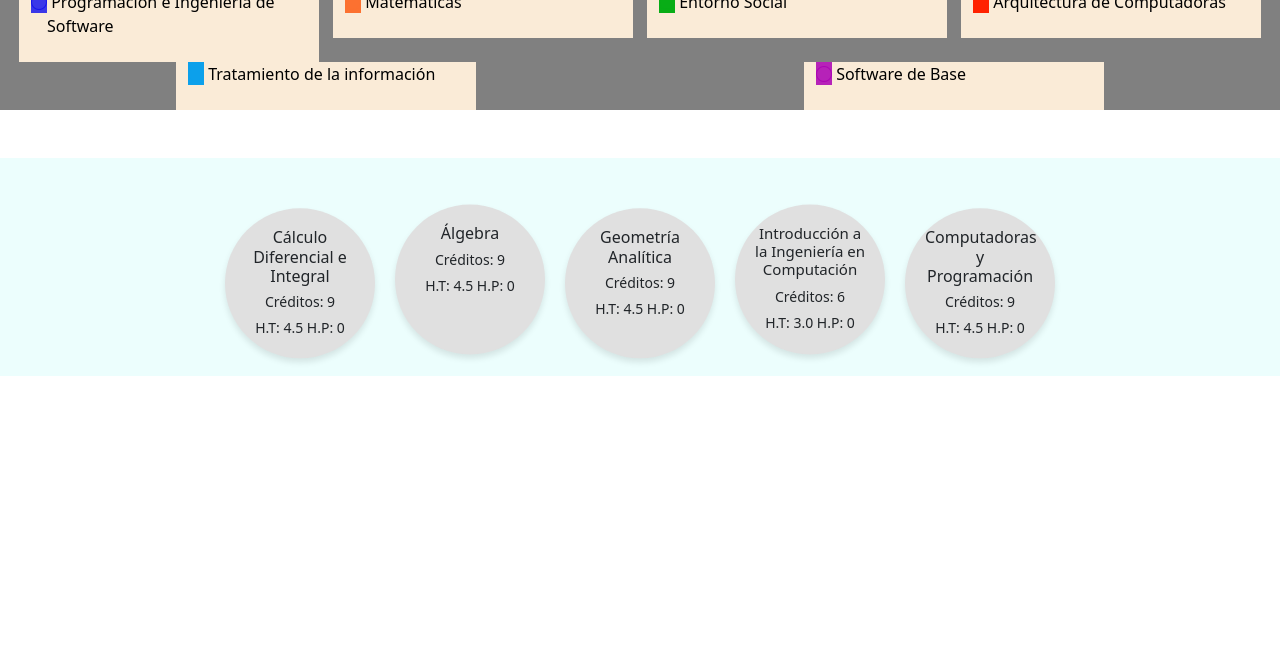
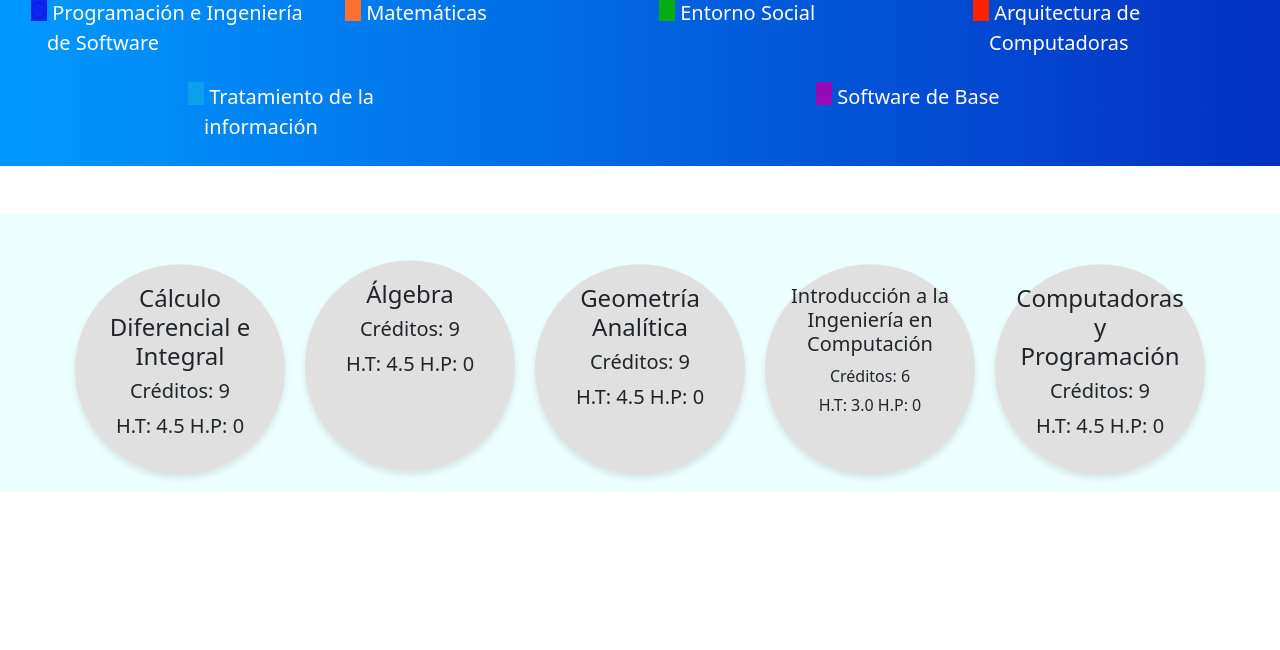
Before and after one commit to EDWARDPP/Plan-de-Estudios-WEB, a plain HTML site: page 1semestre.html in a window 1280 px wide. Shown: the part 150-800 px from the top of the page. Drawn offline with nearby package versions, Linux system fonts and the light colour scheme.

Commit message:
avance de estilos

```diff
--- a/1semestre.html
+++ b/1semestre.html
@@ -44,70 +44,70 @@
 
     </nav>
 
-    <div class="container-fluid pt-2 d-flex align-items-start flex-wrap" style="background-color: gray;">
-        <h2 class="container-fluid" style="color: rgb(198, 186, 16); text-align: center;">Símbología</h2>
+    <div class="container-fluid pt-2 d-flex align-items-start flex-wrap" style="background: linear-gradient(to left, #0330C2, #0099FF);">
+        <h2 class="container-fluid pb-2" style="color: rgb(198, 186, 16); text-align: center;">Áreas y Símbología</h2>
 
-        <div class="container-fluid d-flex flex-row pb-2" style="background-color: antiquewhite; max-width: 300px;">
+        <div class="container-fluid d-flex flex-row pb-2" style="max-width: 300px;">
             <i class="bi bi-circle bi-peis" style="color: rgba(15, 15, 237, 0.814); "></i>
-            <p style="color: black;">&nbsp;Programación e Ingeniería de Software</p>
+            <p class="fs-5" style="color: white;">&nbsp;Programación e Ingeniería de Software</p>
         </div>
 
-        <div class="container-fluid d-flex flex-row pb-2" style="background-color: antiquewhite; max-width: 300px;">
+        <div class="container-fluid d-flex flex-row pb-2" style="max-width: 300px;">
             <i class="bi bi-circle bi-m" style="color: rgb(252, 113, 48); "></i>
-            <p style="color: black;">&nbsp;Matemáticas</p>
+            <p class="fs-5" style="color: white;">&nbsp;Matemáticas</p>
         </div>
 
-        <div class="container-fluid d-flex flex-row pb-2" style="background-color: antiquewhite; max-width: 300px;">
+        <div class="container-fluid d-flex flex-row pb-2" style="max-width: 300px;">
             <i class="bi bi-circle bi-es" style="color: rgb(8, 173, 22);"></i>
-            <p style="color: black;">&nbsp;Entorno Social</p>
+            <p class="fs-5" style="color: white;">&nbsp;Entorno Social</p>
         </div>
 
-        <div class="container-fluid d-flex flex-row pb-2"style="background-color: antiquewhite; max-width: 300px;">
+        <div class="container-fluid d-flex flex-row pb-2"style="max-width: 300px;">
             <i class="bi bi-circle bi-ac" style="color: rgb(255, 34, 0);"></i>
-            <p style="color: black;">&nbsp;Arquitectura de Computadoras</p>
+            <p class="fs-5" style="color: white;">&nbsp;Arquitectura de Computadoras</p>
         </div>
 
-        <div class="container-fluid d-flex flex-row pb-2"style="background-color: antiquewhite; max-width: 300px;">
+        <div class="container-fluid d-flex flex-row pb-2"style="max-width: 300px;">
             <i class="bi bi-circle bi-tdi" style="color: rgb(12, 160, 235);"></i>
-            <p style="color: black;">&nbsp;Tratamiento de la información</p>
+            <p class="fs-5" style="color: white;">&nbsp;Tratamiento de la información</p>
         </div>
 
-        <div class="container-fluid d-flex flex-row pb-2"style="background-color: antiquewhite; max-width: 300px;">
+        <div class="container-fluid d-flex flex-row pb-2"style="max-width: 300px;">
             <i class="bi bi-circle bi-sb" style="color: rgba(171, 0, 180, 0.854);"></i>
-            <p style="color: black;">&nbsp;Software de Base</p>
+            <p class="fs-5" style="color: white;">&nbsp;Software de Base</p>
         </div>
 
     </div>
 
     <div class="container-fluid mt-5 pt-5 gallery" style="background-color: rgb(236, 254, 253); justify-content: center;">
-        <div class="bubble">
-            <h3>Cálculo Diferencial e Integral</h3>
-            <p>Créditos: 9</p>
-            <p>H.T: 4.5   H.P: 0</p>
+        <div class="bubble bubble-content">
+            <h3 class="fs-4">Cálculo Diferencial e Integral</h3>
+            <p class="fs-5">Créditos: 9</p>
+            <p class="fs-5">H.T: 4.5   H.P: 0</p>
         </div>
 
         <div class="bubble bubble-1">
-            <h3>Álgebra</h3>
-            <p>Créditos: 9</p>
-            <p>H.T: 4.5   H.P: 0</p>
+            <h3 class="fs-4">Álgebra</h3>
+            <p class="fs-5">Créditos: 9</p>
+            <p class="fs-5">H.T: 4.5   H.P: 0</p>
         </div>
 
         <div class="bubble">
-            <h3>Geometría Analítica</h3>
-            <p>Créditos: 9</p>
-            <p>H.T: 4.5   H.P: 0</p>
-        </div>
-
-        <div class="bubble bubble-1">
-            <h6 style="font-size: 15px;">Introducción a la Ingeniería en Computación</h6>
-            <p>Créditos: 6</p>
-            <p>H.T: 3.0   H.P: 0</p>
+            <h3 class="fs-4">Geometría Analítica</h3>
+            <p class="fs-5">Créditos: 9</p>
+            <p class="fs-5">H.T: 4.5   H.P: 0</p>
         </div>
 
         <div class="bubble">
-            <h3>Computadoras y Programación</h3>
-            <p>Créditos: 9</p>
-            <p>H.T: 4.5   H.P: 0</p>
+            <h6 class="fs-5">Introducción a la Ingeniería en Computación</h6>
+            <p class="fs-6">Créditos: 6</p>
+            <p class="fs-6">H.T: 3.0   H.P: 0</p>
+        </div>
+
+        <div class="bubble">
+            <h3 class="fs-4">Computadoras y Programación</h3>
+            <p class="fs-5">Créditos: 9</p>
+            <p class="fs-5">H.T: 4.5   H.P: 0</p>
         </div>
     </div>
 
--- a/semestres.css
+++ b/semestres.css
@@ -6,16 +6,19 @@
 
 
 .bubble {
-    width: 150px;
-    height: 150px;
+
+    width: 210px;
+    height: 210px;
     border-radius: 50%;
     background-color: #e0e0e0;
     margin: 10px;
     padding: 20px;
-    text-align: center;
+    text-align:center;
     box-shadow: 0 4px 6px rgba(0, 0, 0, 0.1);
     animation: float 3s ease-in-out infinite;
+
 }
+
 
 .bi-peis {
     background-color: rgba(15, 15, 237, 0.814);
```
